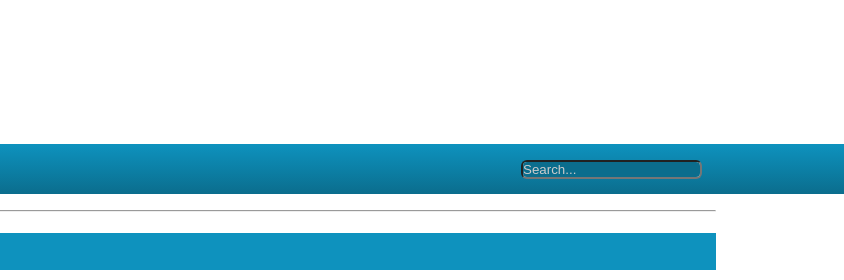
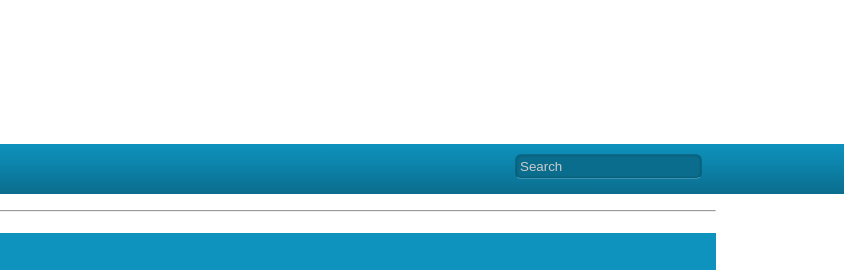
Before and after one commit to Ramoxxx/ETEC, a plain HTML site: page etecia.html in a window 1280 px wide. Shown: the top 280 px of the page, 436-1280 px from the left. Drawn offline with Linux system fonts and the light colour scheme.

Commit message:
search bar finalizada

```diff
--- a/css/etecia.css
+++ b/css/etecia.css
@@ -64,13 +64,24 @@ body{
 }
 
 input{
+    background-color: #0b6d8d;
+    border: 1px solid rgba(0, 0, 0, 0.2);
+    border-bottom-color: rgba(252, 252, 252, 0.2);
+    -webkit-background-clip: padding-box;
+    background-clip: padding-box;
     border-radius: 6px;
     float: right;
-    margin-top: 16px;
+    margin-top: 10px;
     margin-right: 142px;
+    padding: 4px;
+    color: whitesmoke;
+    -moz-box-shadow: inset 0 0 3px rgba(0, 0, 0, 0.5);
+    -webkit-box-shadow:inset 0 0 3px rgba(0, 0, 0, 0.5);
+    box-shadow: inset 0 0 3px rgba(0, 0, 0, 0.3);
 }
 
 ::placeholder{
     color: #cccccc;
     background-color: #0b6d8d;
+
 }
--- a/etecia.html
+++ b/etecia.html
@@ -19,7 +19,7 @@
 			<nav class="menu">
 				<ul>
 					<li class="hover"><a class="a" href="index.html">Início</a></li><li class="hover"><a class="a" href="etecs.html">ETECs</a></li><li class="hover"><a class="a" href="sobre.html">Sobre</a></li><li class="hover"><a class="a" href="etecia.html">Etecia</a></li>
-					<input type="text" placeholder="Search...">
+					<input type="text" placeholder="Search">
 				</ul>
 			</nav>
 		</div>
```
